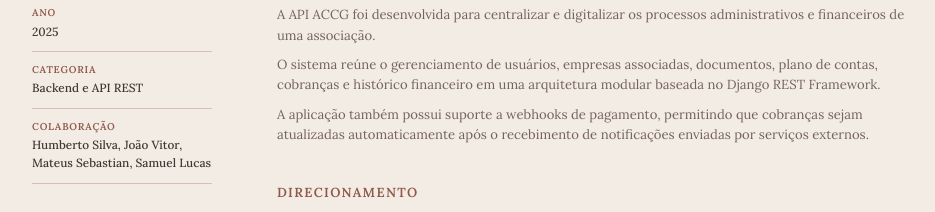
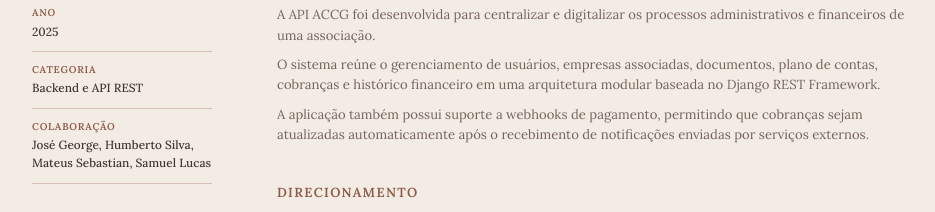
Before and after one commit to kaymmiNunes/portfolio-kaymmi-nunes, a React (Vite) app: page /projetos/api-accg in a window 1280 px wide. Shown: the part 920-1132 px from the top of the page, without its empty margins (103-1038 px from the left). Built offline with nearby package versions, Linux system fonts and the light colour scheme.

Commit message:
fix: adiciona colaborador José George ao projeto

```diff
--- a/src/data/projects.ts
+++ b/src/data/projects.ts
@@ -464,8 +464,8 @@ export const projects: Project[] = [
   ],
 
   collaborators: [
+    "José George",
     "Humberto Silva",
-    "João Vitor",
     "Mateus Sebastian",
     "Samuel Lucas",
   ],
```
